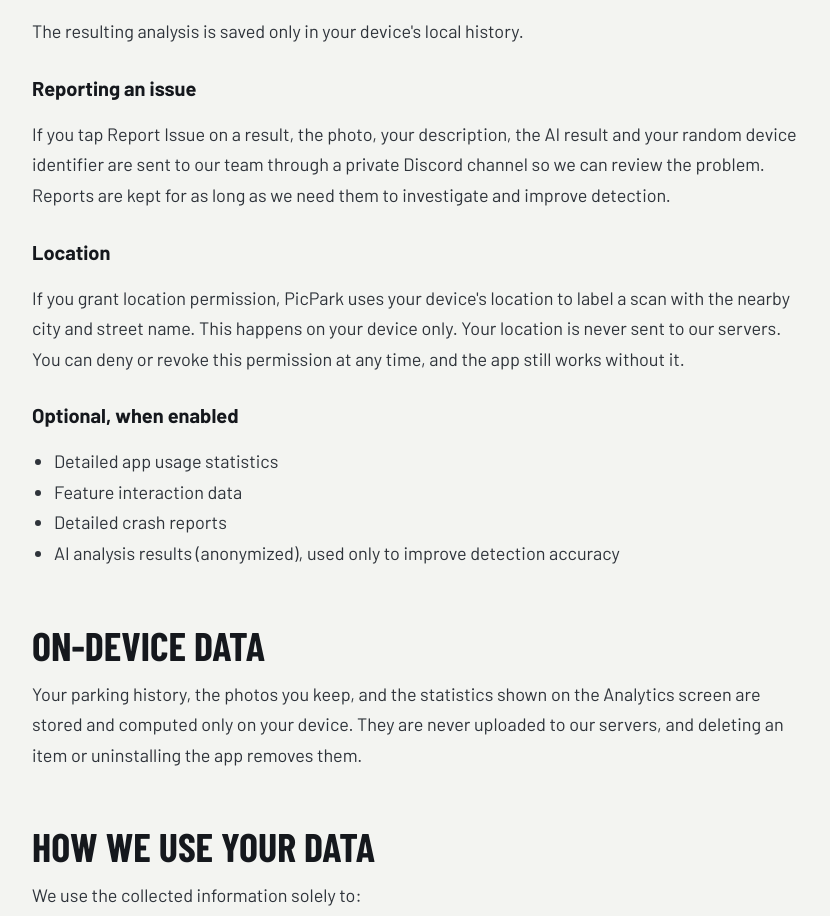
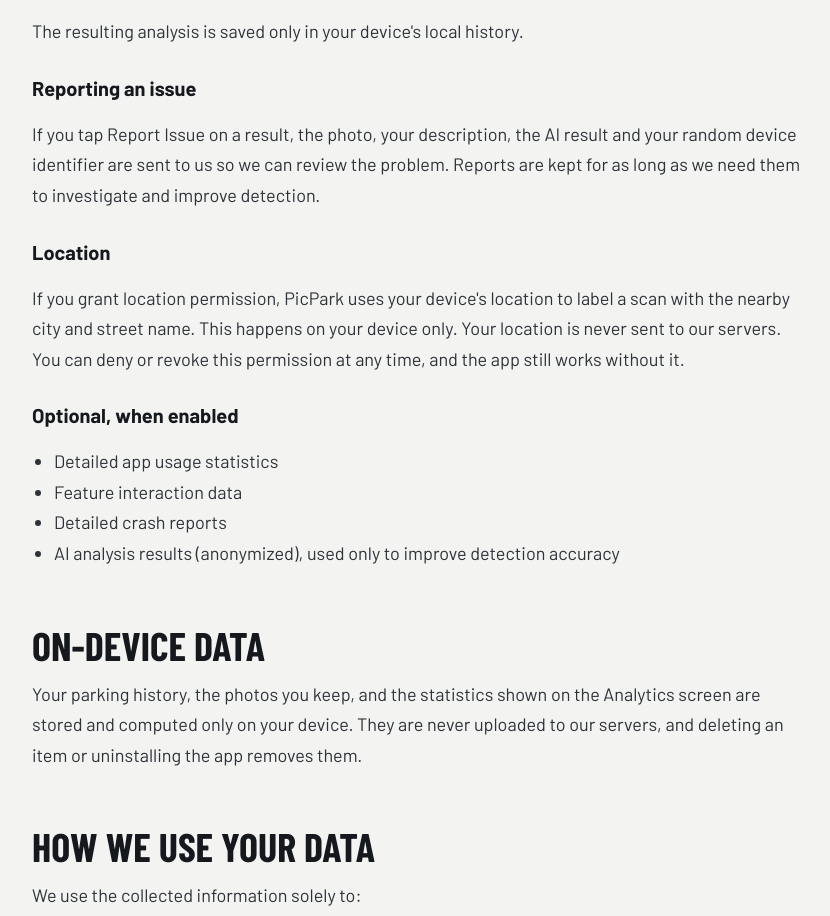
Before and after one commit to Rasmus257/PicPark-Website, a SvelteKit app: page /privacy in a window 1280 px wide. Shown: the part 1706-2622 px from the top of the page, without its empty margins (222-1052 px from the left). Built offline with nearby package versions, Linux system fonts and the light colour scheme; a web font is replaced by a local one.

Commit message:
Say reports are sent to us without naming the channel

```diff
--- a/src/routes/privacy/+page.svelte
+++ b/src/routes/privacy/+page.svelte
@@ -81,8 +81,8 @@
       <p>The resulting analysis is saved only in your device's local history.</p>
       <h3>Reporting an issue</h3>
       <p>
-        If you tap Report Issue on a result, the photo, your description, the AI result and your random device identifier are sent to our team through a private Discord channel so
-        we can review the problem. Reports are kept for as long as we need them to investigate and improve detection.
+        If you tap Report Issue on a result, the photo, your description, the AI result and your random device identifier are sent to us so we can review the
+        problem. Reports are kept for as long as we need them to investigate and improve detection.
       </p>
       <h3>Location</h3>
       <p>
```
Also changed, not shown: static/llms-full.txt.
